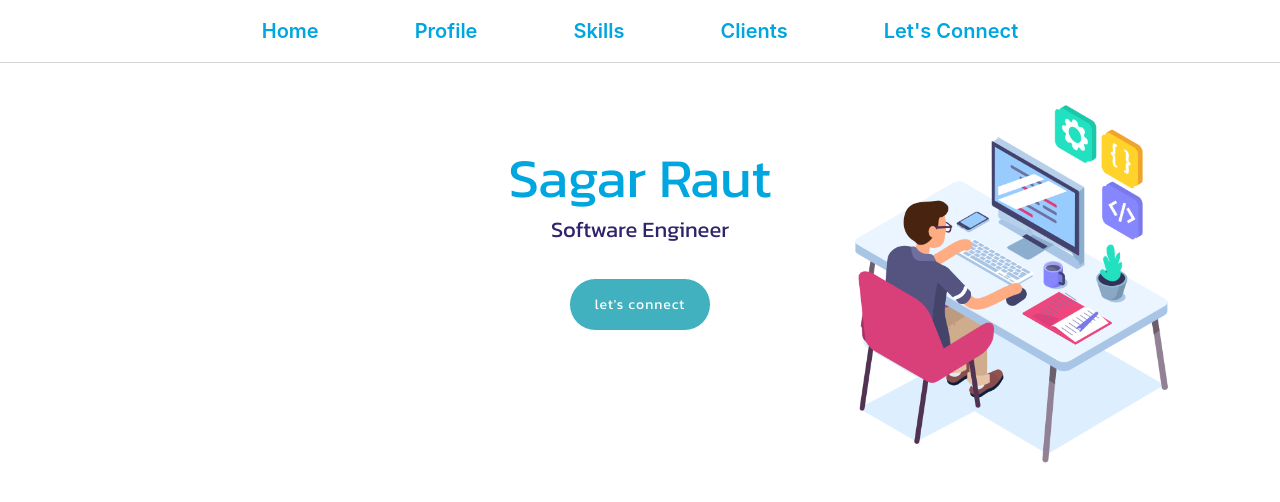
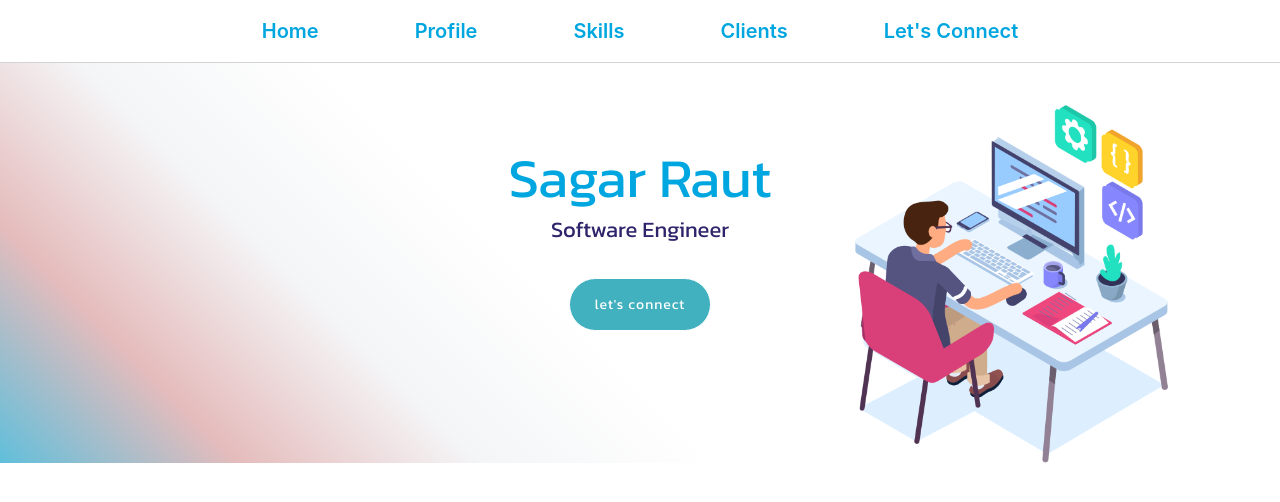
Before and after one commit to nagbhushank/my-portfolio, a React (Create React App) app: page / in a window 1280 px wide. Shown: the top 502 px of the page. Built offline with nearby package versions, Linux system fonts and the light colour scheme.

Commit message:
gradient added

```diff
--- a/src/Components/Title.css
+++ b/src/Components/Title.css
@@ -4,7 +4,18 @@
   /* background: #40b0bd !important; */
   background-color: #fff !important;
   font-family: "Kanit", sans-serif;
-  background-image: url(../Assets/soft-engg.png);
+  background-image: url(../Assets/soft-engg.png),
+    linear-gradient(
+      45deg,
+      #60bfdb,
+      #e5bcbc,
+      #f4f5f7,
+      #ffffff,
+      #ffffff,
+      #ffffff,
+      #ffffff,
+      #ffffff
+    );
   background-size: contain, cover;
   background-repeat: no-repeat;
   background-position: 92%;
@@ -103,8 +114,9 @@
   }
 }
 
-@media (max-width: 450px) {
+@media (max-width: 848px) {
   .jumbotron {
     min-height: 500px;
+    background-image: url(../Assets/soft-engg.png);
   }
 }
```
